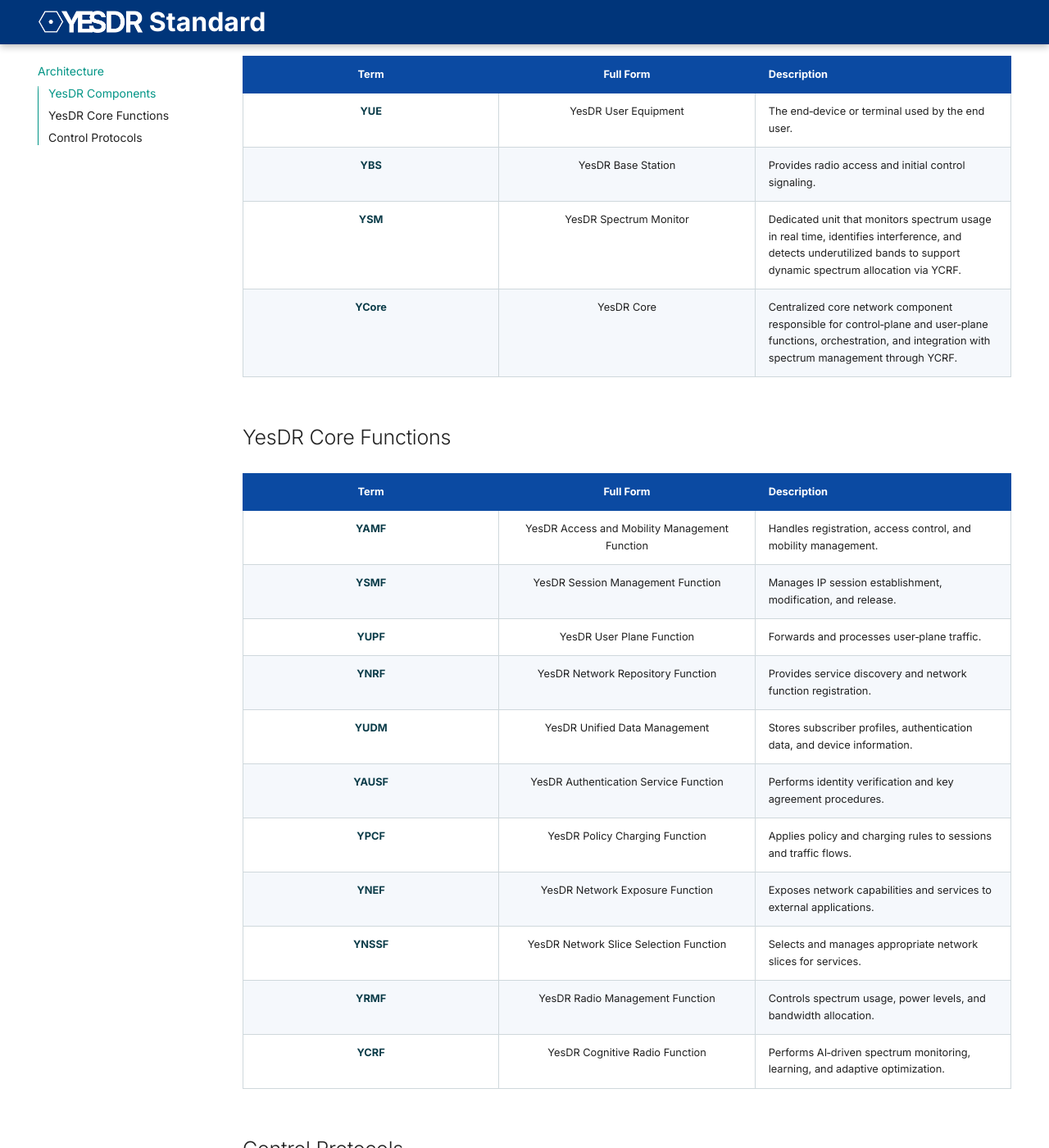
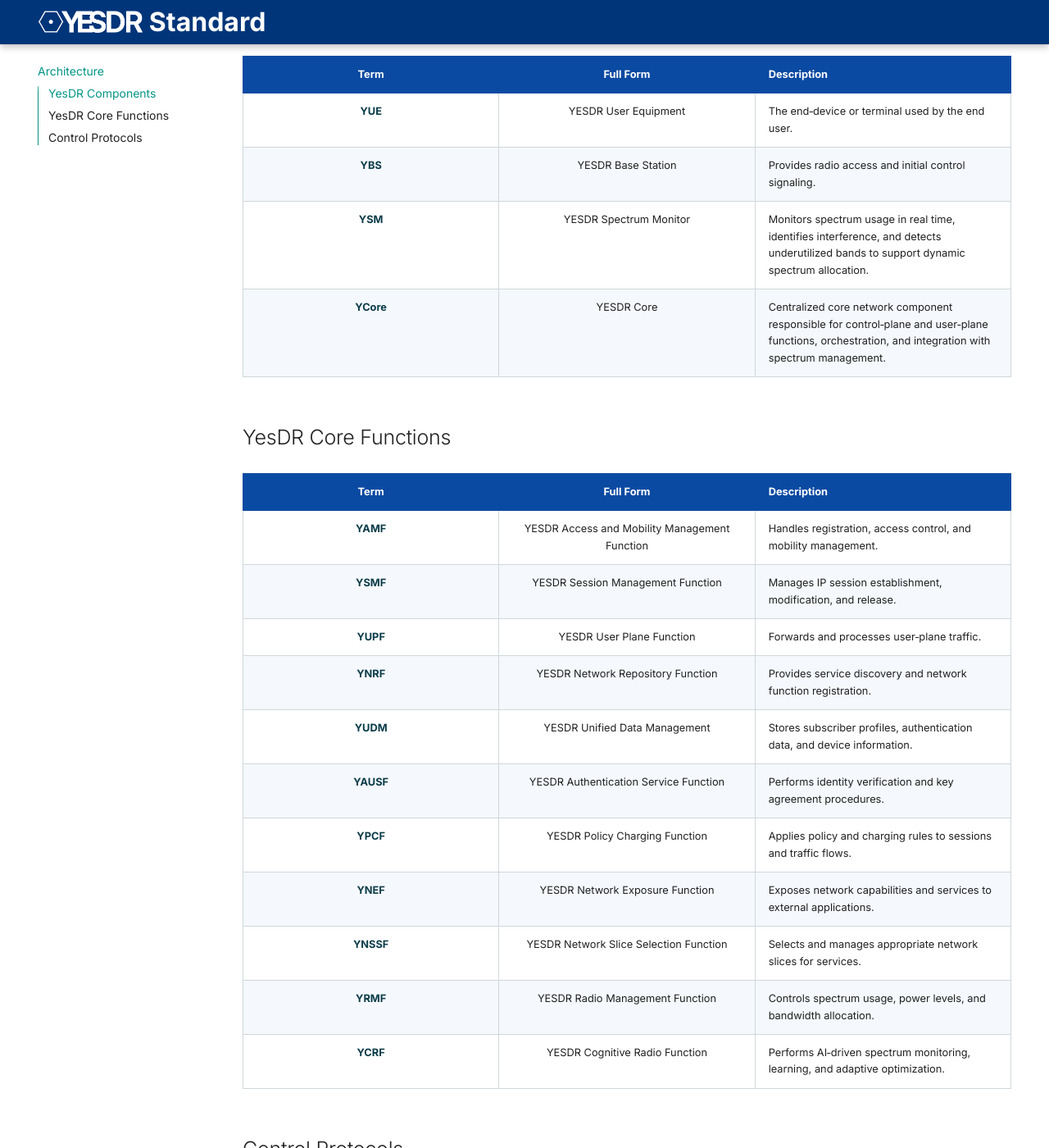
Before and after one commit to chandharlabs/yesdr-standard, an MkDocs documentation site: the page built from docs/architecture.md, in a window 1280 px wide and 1400 px high, scrolled down 858 px. Shown: the whole window at 82% size. Built offline with MkDocs 1.6.1 and Material for MkDocs 9.7.7, drawn with Linux system fonts in a browser that asks for light colours.

Commit message:
Update architecture.md

```diff
--- a/docs/architecture.md
+++ b/docs/architecture.md
@@ -16,26 +16,26 @@ The following architecture illustrates the end-to-end YESDR, including YUE, YBS,
 
 | Term  | Full Form                 | Description |
 |------|---------------------------|-------------|
-| YUE  | YesDR User Equipment      | The end‑device or terminal used by the end user. |
-| YBS  | YesDR Base Station        | Provides radio access and initial control signaling. |
-| YSM  | YesDR Spectrum Monitor    | Dedicated unit that monitors spectrum usage in real time, identifies interference, and detects underutilized bands to support dynamic spectrum allocation via YCRF. |
-| YCore| YesDR Core                | Centralized core network component responsible for control‑plane and user‑plane functions, orchestration, and integration with spectrum management through YCRF. |
+| YUE  | YESDR User Equipment      | The end‑device or terminal used by the end user. |
+| YBS  | YESDR Base Station        | Provides radio access and initial control signaling. |
+| YSM  | YESDR Spectrum Monitor    | Monitors spectrum usage in real time, identifies interference, and detects underutilized bands to support dynamic spectrum allocation. |
+| YCore| YESDR Core                | Centralized core network component responsible for control‑plane and user‑plane functions, orchestration, and integration with spectrum management. |
 
 ## YesDR Core Functions
 
 | Term  | Full Form                                      | Description |
 |------|-----------------------------------------------|-------------|
-| YAMF | YesDR Access and Mobility Management Function | Handles registration, access control, and mobility management. |
-| YSMF | YesDR Session Management Function             | Manages IP session establishment, modification, and release. |
-| YUPF | YesDR User Plane Function                     | Forwards and processes user‑plane traffic. |
-| YNRF | YesDR Network Repository Function             | Provides service discovery and network function registration. |
-| YUDM | YesDR Unified Data Management                 | Stores subscriber profiles, authentication data, and device information. |
-| YAUSF| YesDR Authentication Service Function         | Performs identity verification and key agreement procedures. |
-| YPCF | YesDR Policy Charging Function                | Applies policy and charging rules to sessions and traffic flows. |
-| YNEF | YesDR Network Exposure Function               | Exposes network capabilities and services to external applications. |
-| YNSSF| YesDR Network Slice Selection Function        | Selects and manages appropriate network slices for services. |
-| YRMF | YesDR Radio Management Function               | Controls spectrum usage, power levels, and bandwidth allocation. |
-| YCRF | YesDR Cognitive Radio Function                | Performs AI‑driven spectrum monitoring, learning, and adaptive optimization. |
+| YAMF | YESDR Access and Mobility Management Function | Handles registration, access control, and mobility management. |
+| YSMF | YESDR Session Management Function             | Manages IP session establishment, modification, and release. |
+| YUPF | YESDR User Plane Function                     | Forwards and processes user‑plane traffic. |
+| YNRF | YESDR Network Repository Function             | Provides service discovery and network function registration. |
+| YUDM | YESDR Unified Data Management                 | Stores subscriber profiles, authentication data, and device information. |
+| YAUSF| YESDR Authentication Service Function         | Performs identity verification and key agreement procedures. |
+| YPCF | YESDR Policy Charging Function                | Applies policy and charging rules to sessions and traffic flows. |
+| YNEF | YESDR Network Exposure Function               | Exposes network capabilities and services to external applications. |
+| YNSSF| YESDR Network Slice Selection Function        | Selects and manages appropriate network slices for services. |
+| YRMF | YESDR Radio Management Function               | Controls spectrum usage, power levels, and bandwidth allocation. |
+| YCRF | YESDR Cognitive Radio Function                | Performs AI‑driven spectrum monitoring, learning, and adaptive optimization. |
 
 ## Control Protocols
 
```
